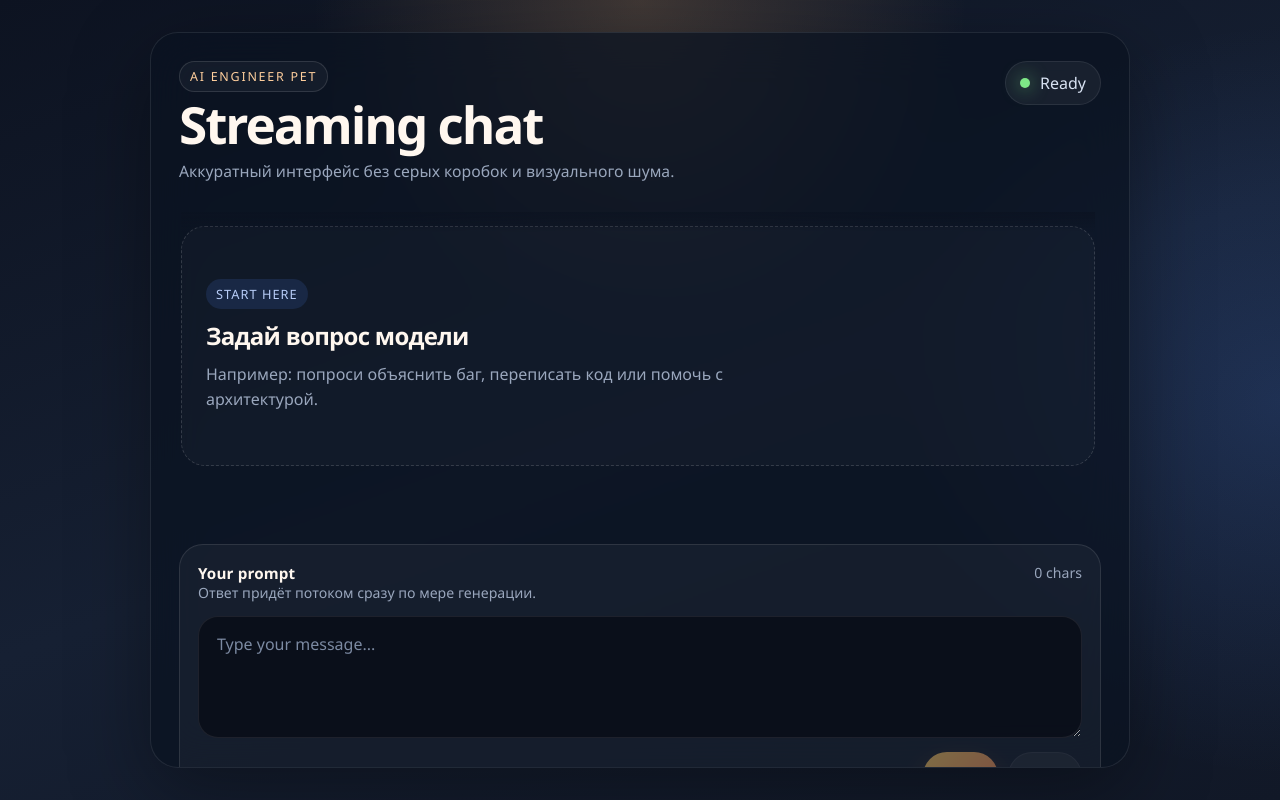
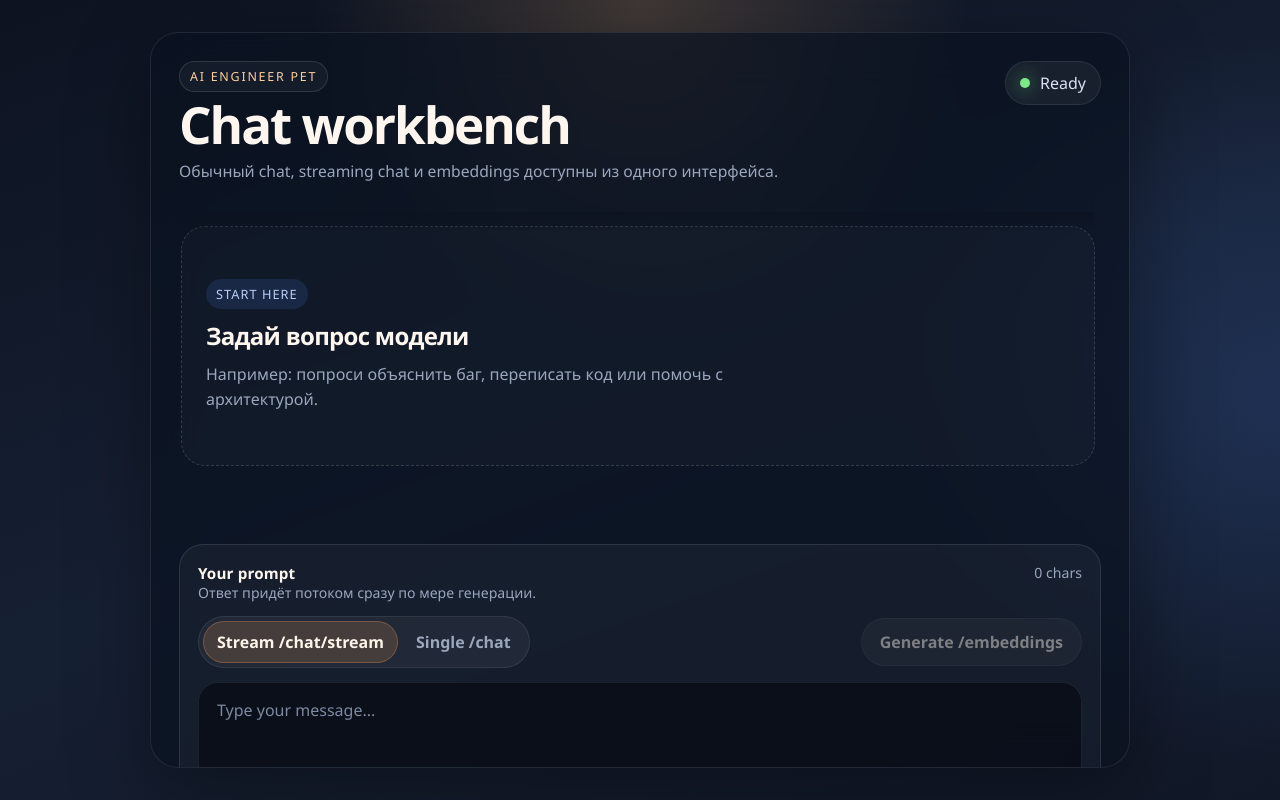
Before and after one commit to Turan141/ai.engineer.project, a React (Vite) app in the folder frontend/: page / in a window 1280 px wide. Built offline with nearby package versions, Linux system fonts and the light colour scheme.

Commit message:
feat: enhance chat component with embedding generation and mode switching functionality

```diff
--- a/frontend/src/components/Chat.tsx
+++ b/frontend/src/components/Chat.tsx
@@ -1,12 +1,59 @@
 import React, { useEffect, useRef, useState } from "react"
 import { IChatMessage } from "../types/chat.types"
-import { streamChat } from "../services/chat.service"
+import { generateChat, generateEmbedding, streamChat } from "../services/chat.service"
+
+type TChatMode = "stream" | "single"
+
+interface IEmbeddingPreview {
+	text: string
+	values: number[]
+}
+
+const EMBEDDING_PREVIEW_SIZE = 8
+
+function updateLastAssistantMessage(
+	messages: IChatMessage[],
+	updater: (message: IChatMessage) => IChatMessage
+): IChatMessage[] {
+	if (messages.length === 0) {
+		return messages
+	}
+
+	const next = [...messages]
+	const lastIndex = next.length - 1
+	const lastMessage = next[lastIndex]
+
+	if (lastMessage.role !== "assistant") {
+		return messages
+	}
+
+	next[lastIndex] = updater(lastMessage)
+	return next
+}
+
+function removeEmptyAssistantMessage(messages: IChatMessage[]): IChatMessage[] {
+	const lastMessage = messages[messages.length - 1]
+
+	if (!lastMessage) {
+		return messages
+	}
+
+	if (lastMessage.role === "assistant" && lastMessage.content === "") {
+		return messages.slice(0, -1)
+	}
+
+	return messages
+}
 
 export const Chat: React.FC = () => {
 	const [messages, setMessages] = useState<IChatMessage[]>([])
 	const [input, setInput] = useState("")
+	const [mode, setMode] = useState<TChatMode>("stream")
 	const [isLoading, setIsLoading] = useState(false)
+	const [isEmbeddingLoading, setIsEmbeddingLoading] = useState(false)
+	const [embeddingPreview, setEmbeddingPreview] = useState<IEmbeddingPreview | null>(null)
 	const controllerRef = useRef<AbortController | null>(null)
+	const embeddingControllerRef = useRef<AbortController | null>(null)
 	const messagesRef = useRef<HTMLDivElement | null>(null)
 
 	useEffect(() => {
@@ -14,6 +61,8 @@ export const Chat: React.FC = () => {
 			// Cleanup any in-flight request on unmount
 			controllerRef.current?.abort()
 			controllerRef.current = null
+			embeddingControllerRef.current?.abort()
+			embeddingControllerRef.current = null
 		}
 	}, [])
 
@@ -35,10 +84,10 @@ export const Chat: React.FC = () => {
 			role: "user",
 			content: trimmed
 		}
+		const conversation = [...messages, userMessage]
 
-		setMessages((prev) => [
-			...prev,
-			userMessage,
+		setMessages([
+			...conversation,
 			{
 				role: "assistant",
 				content: ""
@@ -50,54 +99,77 @@ export const Chat: React.FC = () => {
 
 		const controller = new AbortController()
 		controllerRef.current = controller
-		const start = Date.now()
 
 		try {
-			await streamChat({
-				messages: [userMessage],
-				signal: controller.signal,
+			if (mode === "single") {
+				const assistantMessage = await generateChat({
+					messages: conversation,
+					signal: controller.signal
+				})
 
-				onChunk: (text) => {
-					setMessages((prev) => {
-						if (prev.length === 0) {
-							return prev
-						}
+				setMessages((prev) => updateLastAssistantMessage(prev, () => assistantMessage))
+			} else {
+				await streamChat({
+					messages: conversation,
+					signal: controller.signal,
+					onChunk: (text) => {
+						setMessages((prev) =>
+							updateLastAssistantMessage(prev, (message) => ({
+								...message,
+								content: message.content + text
+							}))
+						)
+					}
+				})
+			}
+		} catch (err: any) {
+			if (err?.name === "AbortError") {
+				setMessages((prev) => removeEmptyAssistantMessage(prev))
+			} else {
+				console.error(err)
 
-						const next = [...prev]
-						const lastIndex = next.length - 1
+				setMessages((prev) =>
+					updateLastAssistantMessage(prev, (message) => ({
+						...message,
+						content: message.content
+							? `${message.content}\n[Error requesting response]`
+							: "[Error requesting response]"
+					}))
+				)
+			}
+		} finally {
+			setIsLoading(false)
+			controllerRef.current = null
+		}
+	}
 
-						next[lastIndex] = {
-							...next[lastIndex],
-							content: next[lastIndex].content + text
-						}
+	const handleGenerateEmbedding = async () => {
+		const trimmed = input.trim()
 
-						return next
-					})
-				}
+		if (!trimmed || isEmbeddingLoading) {
+			return
+		}
+
+		embeddingControllerRef.current?.abort()
+		const controller = new AbortController()
+		embeddingControllerRef.current = controller
+		setIsEmbeddingLoading(true)
+
+		try {
+			const embedding = await generateEmbedding(trimmed, controller.signal)
+			setEmbeddingPreview({
+				text: trimmed,
+				values: embedding
 			})
 		} catch (err: any) {
 			if (err?.name !== "AbortError") {
 				console.error(err)
-
-				setMessages((prev) => {
-					if (prev.length === 0) {
-						return prev
-					}
-
-					const next = [...prev]
-					const lastIndex = next.length - 1
-
-					next[lastIndex] = {
-						...next[lastIndex],
-						content: next[lastIndex].content + "\n[Error streaming response]"
-					}
-
-					return next
-				})
 			}
 		} finally {
-			setIsLoading(false)
-			controllerRef.current = null
+			setIsEmbeddingLoading(false)
+			if (embeddingControllerRef.current === controller) {
+				embeddingControllerRef.current = null
+			}
 		}
 	}
 
@@ -109,18 +181,20 @@ export const Chat: React.FC = () => {
 		}
 	}
 
+	const statusLabel = isLoading ? "Generating" : isEmbeddingLoading ? "Embedding" : "Ready"
+
 	return (
 		<div className='chat-shell'>
 			<section className='chat-panel'>
 				<header className='chat-header'>
 					<div>
 						<div className='chat-eyebrow'>AI engineer pet</div>
-						<h1>Streaming chat</h1>
-						<p>Аккуратный интерфейс без серых коробок и визуального шума.</p>
+						<h1>Chat workbench</h1>
+						<p>Обычный chat, streaming chat и embeddings доступны из одного интерфейса.</p>
 					</div>
-					<div className={`chat-status ${isLoading ? "is-live" : ""}`}>
+					<div className={`chat-status ${isLoading || isEmbeddingLoading ? "is-live" : ""}`}>
 						<span className='chat-status__dot' />
-						{isLoading ? "Generating" : "Ready"}
+						{statusLabel}
 					</div>
 				</header>
 
@@ -149,10 +223,41 @@ export const Chat: React.FC = () => {
 						<div>
 							<div className='chat-composer__title'>Your prompt</div>
 							<div className='chat-composer__hint'>
-								Ответ придёт потоком сразу по мере генерации.
+								{mode === "stream"
+									? "Ответ придёт потоком сразу по мере генерации."
+									: "Ответ вернётся одним сообщением через стандартный chat endpoint."}
 							</div>
 						</div>
 						<div className='chat-composer__count'>{input.trim().length} chars</div>
+					</div>
+
+					<div className='chat-tools'>
+						<div className='chat-mode-switch' aria-label='Chat mode switch'>
+							<button
+								type='button'
+								onClick={() => setMode("stream")}
+								className={`chat-pill ${mode === "stream" ? "is-active" : ""}`}
+								disabled={isLoading}
+							>
+								Stream /chat/stream
+							</button>
+							<button
+								type='button'
+								onClick={() => setMode("single")}
+								className={`chat-pill ${mode === "single" ? "is-active" : ""}`}
+								disabled={isLoading}
+							>
+								Single /chat
+							</button>
+						</div>
+						<button
+							type='button'
+							onClick={handleGenerateEmbedding}
+							disabled={input.trim() === "" || isEmbeddingLoading}
+							className='chat-button chat-button--ghost chat-button--compact'
+						>
+							{isEmbeddingLoading ? "Embedding..." : "Generate /embeddings"}
+						</button>
 					</div>
 
 					<textarea
@@ -164,8 +269,36 @@ export const Chat: React.FC = () => {
 						disabled={isLoading}
 					/>
 
+					{embeddingPreview && (
+						<div className='embedding-card'>
+							<div className='embedding-card__header'>
+								<div>
+									<div className='embedding-card__eyebrow'>Embedding preview</div>
+									<div className='embedding-card__title'>
+										{embeddingPreview.values.length}-dimensional vector
+									</div>
+								</div>
+								<div className='embedding-card__meta'>
+									{embeddingPreview.text.length} chars
+								</div>
+							</div>
+							<p className='embedding-card__source'>{embeddingPreview.text}</p>
+							<div className='embedding-card__values'>
+								{embeddingPreview.values
+									.slice(0, EMBEDDING_PREVIEW_SIZE)
+									.map((value, index) => (
+										<div key={index} className='embedding-value'>
+											<span>#{index}</span>
+											<strong>{value.toFixed(4)}</strong>
+										</div>
+									))}
+							</div>
+						</div>
+					)}
+
 					<div className='chat-actions'>
 						<button
+							type='button'
 							onClick={handleSend}
 							disabled={isLoading || input.trim() === ""}
 							className='chat-button chat-button--primary'
@@ -173,6 +306,7 @@ export const Chat: React.FC = () => {
 							Send
 						</button>
 						<button
+							type='button'
 							onClick={handleStop}
 							disabled={!isLoading}
 							className='chat-button chat-button--ghost'
--- a/frontend/src/services/chat.service.ts
+++ b/frontend/src/services/chat.service.ts
@@ -36,7 +36,10 @@ async function postJson<T>({ path, body, signal }: JsonRequestOptions): Promise<
 	return res.json() as Promise<T>
 }
 
-export async function generateChat({ messages, signal }: ChatOptions): Promise<IChatMessage> {
+export async function generateChat({
+	messages,
+	signal
+}: ChatOptions): Promise<IChatMessage> {
 	const response = await postJson<{ message: IChatMessage }>({
 		path: "/api/chat",
 		body: { messages },
--- a/frontend/src/styles.css
+++ b/frontend/src/styles.css
@@ -271,6 +271,48 @@ textarea {
 	font-size: 0.88rem;
 }
 
+.chat-tools {
+	display: flex;
+	justify-content: space-between;
+	align-items: center;
+	gap: 12px;
+	flex-wrap: wrap;
+}
+
+.chat-mode-switch {
+	display: inline-flex;
+	gap: 4px;
+	padding: 4px;
+	border-radius: 999px;
+	background: rgba(255, 255, 255, 0.05);
+	border: 1px solid rgba(255, 255, 255, 0.08);
+	flex-wrap: wrap;
+}
+
+.chat-pill {
+	border: 0;
+	border-radius: 999px;
+	padding: 10px 14px;
+	background: transparent;
+	color: var(--muted);
+	font-weight: 700;
+	transition:
+		background 180ms ease,
+		color 180ms ease,
+		box-shadow 180ms ease;
+}
+
+.chat-pill.is-active {
+	background: rgba(255, 159, 90, 0.16);
+	color: #fff4e8;
+	box-shadow: inset 0 0 0 1px rgba(255, 159, 90, 0.28);
+}
+
+.chat-button--compact {
+	padding: 10px 14px;
+	white-space: nowrap;
+}
+
 .chat-input {
 	width: 100%;
 	min-height: 120px;
@@ -294,6 +336,71 @@ textarea {
 	border-color: rgba(255, 159, 90, 0.7);
 	box-shadow: 0 0 0 4px rgba(255, 159, 90, 0.12);
 	transform: translateY(-1px);
+}
+
+.embedding-card {
+	display: grid;
+	gap: 14px;
+	padding: 16px;
+	border-radius: 20px;
+	border: 1px solid rgba(255, 255, 255, 0.08);
+	background: linear-gradient(180deg, rgba(78, 135, 245, 0.14), rgba(255, 255, 255, 0.04));
+}
+
+.embedding-card__header {
+	display: flex;
+	justify-content: space-between;
+	gap: 12px;
+	align-items: flex-start;
+}
+
+.embedding-card__eyebrow {
+	font-size: 0.76rem;
+	text-transform: uppercase;
+	letter-spacing: 0.12em;
+	color: #b8cdf8;
+	margin-bottom: 4px;
+}
+
+.embedding-card__title {
+	font-size: 1rem;
+	font-weight: 700;
+	letter-spacing: -0.02em;
+}
+
+.embedding-card__meta,
+.embedding-card__source {
+	margin: 0;
+	color: var(--muted);
+	line-height: 1.6;
+}
+
+.embedding-card__values {
+	display: grid;
+	grid-template-columns: repeat(auto-fit, minmax(110px, 1fr));
+	gap: 10px;
+}
+
+.embedding-value {
+	display: grid;
+	gap: 4px;
+	padding: 10px 12px;
+	border-radius: 16px;
+	background: rgba(7, 11, 20, 0.5);
+	border: 1px solid rgba(255, 255, 255, 0.08);
+}
+
+.embedding-value span {
+	font-size: 0.75rem;
+	color: var(--muted);
+	letter-spacing: 0.08em;
+	text-transform: uppercase;
+}
+
+.embedding-value strong {
+	font-size: 0.95rem;
+	font-weight: 700;
+	color: var(--text-strong);
 }
 
 .chat-actions {
@@ -362,6 +469,20 @@ textarea {
 		flex-direction: column;
 	}
 
+	.chat-tools {
+		align-items: stretch;
+		flex-direction: column;
+	}
+
+	.chat-mode-switch {
+		width: 100%;
+	}
+
+	.chat-pill,
+	.chat-button--compact {
+		flex: 1;
+	}
+
 	.chat-thread {
 		max-height: none;
 	}
```
